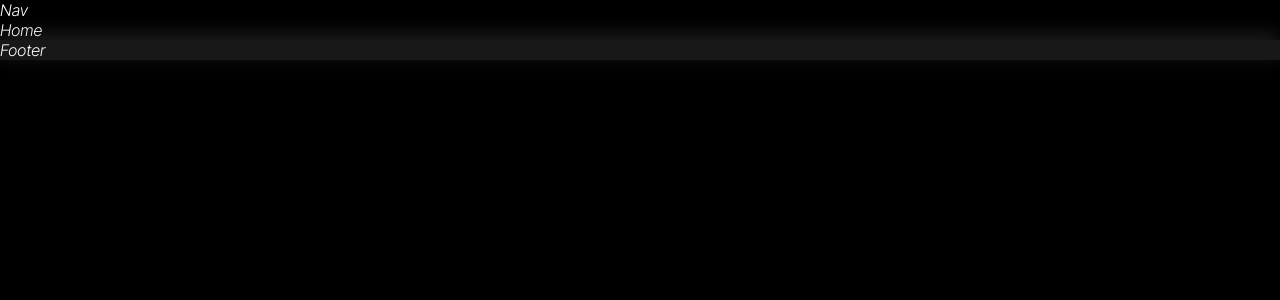
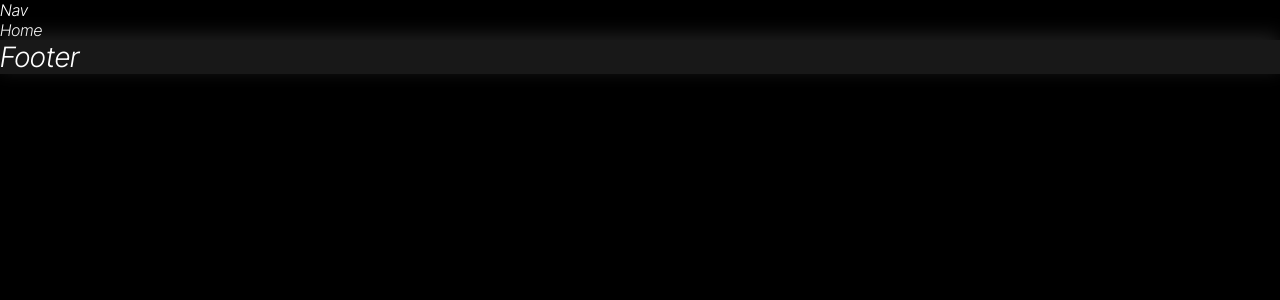
Before and after one commit to Ayanpaul11/Portfolio, a React (Create React App) app: page / in a window 1280 px wide. Shown: the top 300 px of the page. Built offline with nearby package versions, Linux system fonts and the light colour scheme.

Commit message:
Update Footer.module.css

```diff
--- a/src/Components/Css/Footer.module.css
+++ b/src/Components/Css/Footer.module.css
@@ -2,4 +2,5 @@
   background: rgba(38, 38, 38, 0.63);
   box-shadow: 0px -5px 20px rgba(134, 134, 134, 0.25);
   backdrop-filter: blur(11.5px);
+  font-size: 28px;
 }
```
